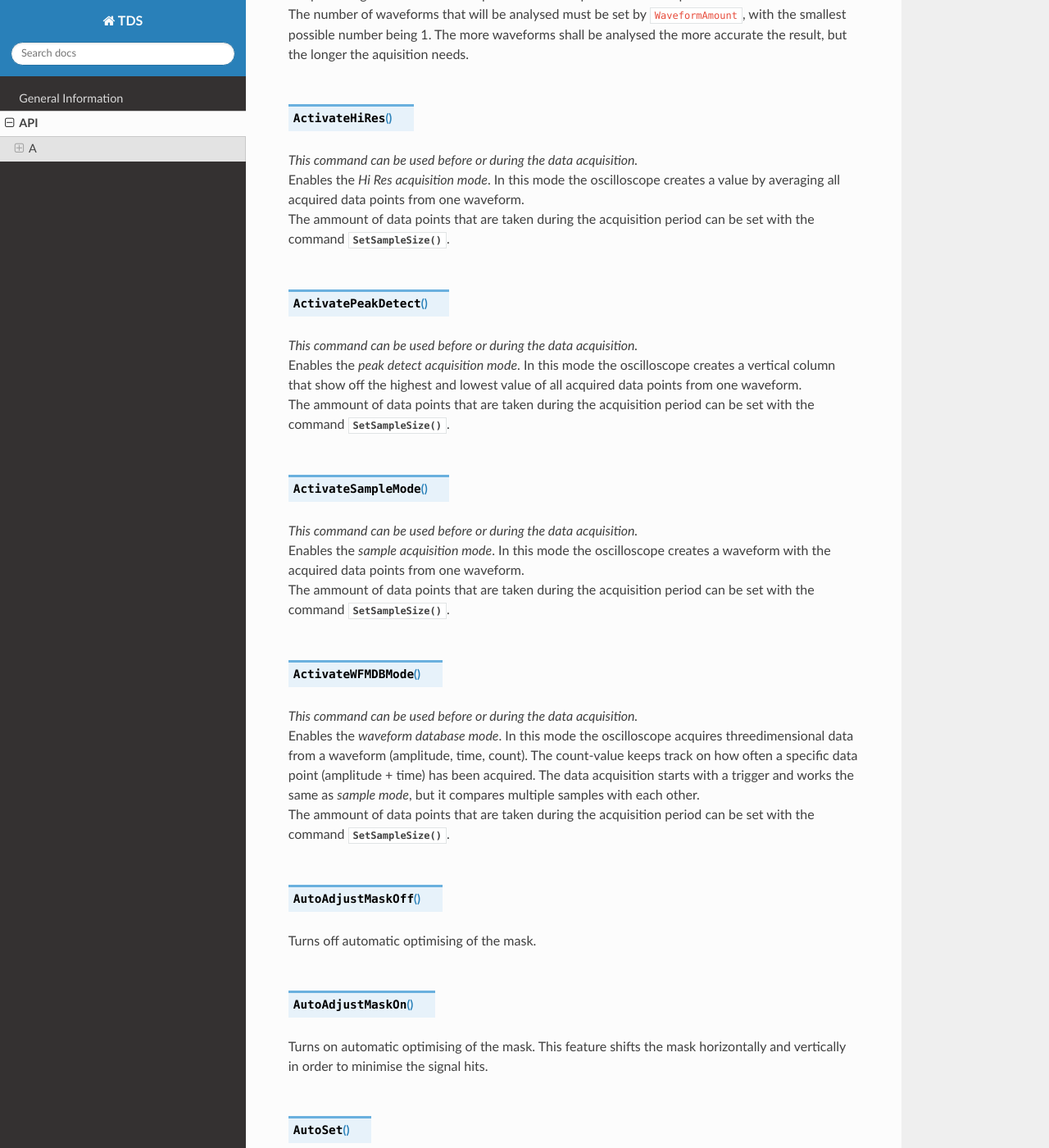
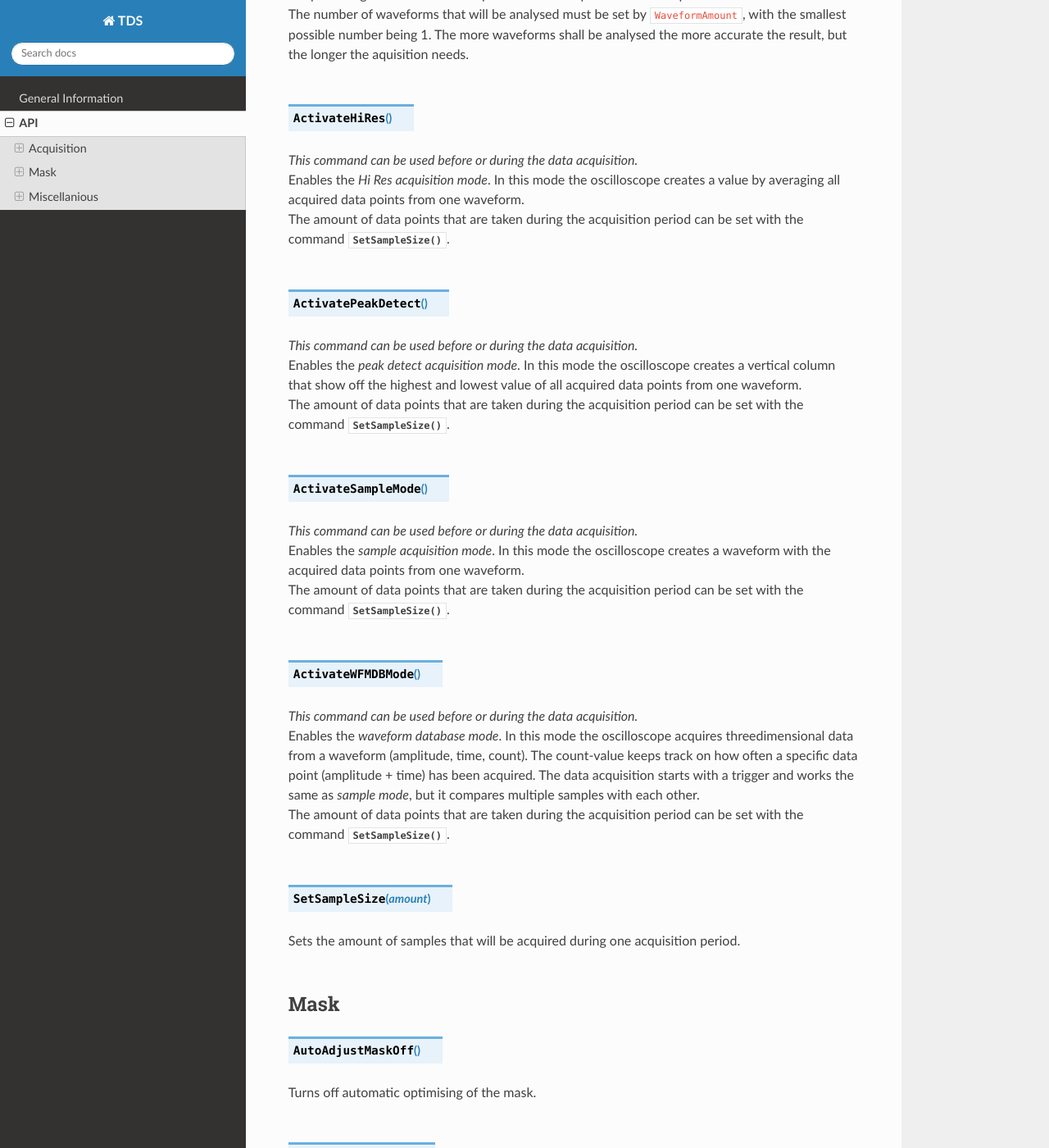
Before and after one commit to NeleWandel/TDS, a Sphinx documentation site: the page built from docs/source/API.rst, in a window 1280 px wide and 1400 px high, scrolled down 719 px. Shown: the whole window at 82% size. Built offline with Sphinx 7.4.7 and the Read the Docs theme 2.0.0, drawn with Linux system fonts in a browser that asks for light colours; pages that are not in the unit, such as notebooks, are missing from menus; some of the changed text lies outside the part shown.

```diff
--- a/docs/source/API.rst
+++ b/docs/source/API.rst
@@ -6,8 +6,8 @@ API
    API
 
 
-A
----
+Acquisition
+---------
 
 .. method:: AcquisitionState()
 | This command returns :const:`0` if currently no acquisition takes place. Otherwise it returns :const:`1`.
@@ -25,32 +25,42 @@ A
 .. method:: ActivateHiRes()
 | *This command can be used before or during the data acquisition.*
 | Enables the *Hi Res acquisition mode*. In this mode the oscilloscope creates a value by averaging all acquired data points from one waveform.
-| The ammount of data points that are taken during the acquisition period can be set with the command :meth:`SetSampleSize`.
+| The amount of data points that are taken during the acquisition period can be set with the command :meth:`SetSampleSize`.
 |
 .. method:: ActivatePeakDetect()
 | *This command can be used before or during the data acquisition.*
 | Enables the *peak detect acquisition mode*. In this mode the oscilloscope creates a vertical column that show off the highest and lowest value of all acquired data points from one waveform.
-| The ammount of data points that are taken during the acquisition period can be set with the command :meth:`SetSampleSize`.
+| The amount of data points that are taken during the acquisition period can be set with the command :meth:`SetSampleSize`.
 |
 .. method:: ActivateSampleMode()
 | *This command can be used before or during the data acquisition.*
 | Enables the *sample acquisition mode*. In this mode the oscilloscope creates a waveform with the acquired data points from one waveform.
-| The ammount of data points that are taken during the acquisition period can be set with the command :meth:`SetSampleSize`.
+| The amount of data points that are taken during the acquisition period can be set with the command :meth:`SetSampleSize`.
 |
 .. method:: ActivateWFMDBMode()
 | *This command can be used before or during the data acquisition.*
 | Enables the *waveform database mode*. In this mode the oscilloscope acquires threedimensional data from a waveform (amplitude, time, count). The count-value keeps track on how often a specific data point (amplitude + time) has been acquired. The data acquisition starts with a trigger and works the same as *sample mode*, but it compares multiple samples with each other.
-| The ammount of data points that are taken during the acquisition period can be set with the command :meth:`SetSampleSize`.
+| The amount of data points that are taken during the acquisition period can be set with the command :meth:`SetSampleSize`.
 |
+.. method:: SetSampleSize(amount)
+| Sets the amount of samples that will be acquired during one acquisition period.
+|
+Mask
+----
+
 .. method:: AutoAdjustMaskOff()
 | Turns off automatic optimising of the mask.
 |
 .. method:: AutoAdjustMaskOn()
 | Turns on automatic optimising of the mask. This feature shifts the mask horizontally and vertically in order to minimise the signal hits.
 |
+Miscellanious
+-------------
+
 .. method:: AutoSet()
 | Automatically adjusts the vertical, horizontal and trigger controls in order to privide a stable display of the waveform on the oscilloscope.
-| These changes can be undone by using the ``Undo()`` command.
-
-.. method:: SetSampleSize(amount)
-| Sets the amount of samples that will be acquired during one acquisition period.
+| These changes can be undone by using the :meth:`Undo` command.
+|
+.. method:: Undo()
+| Reverses all changes done by :meth:`AutoSet`.
+|
```
